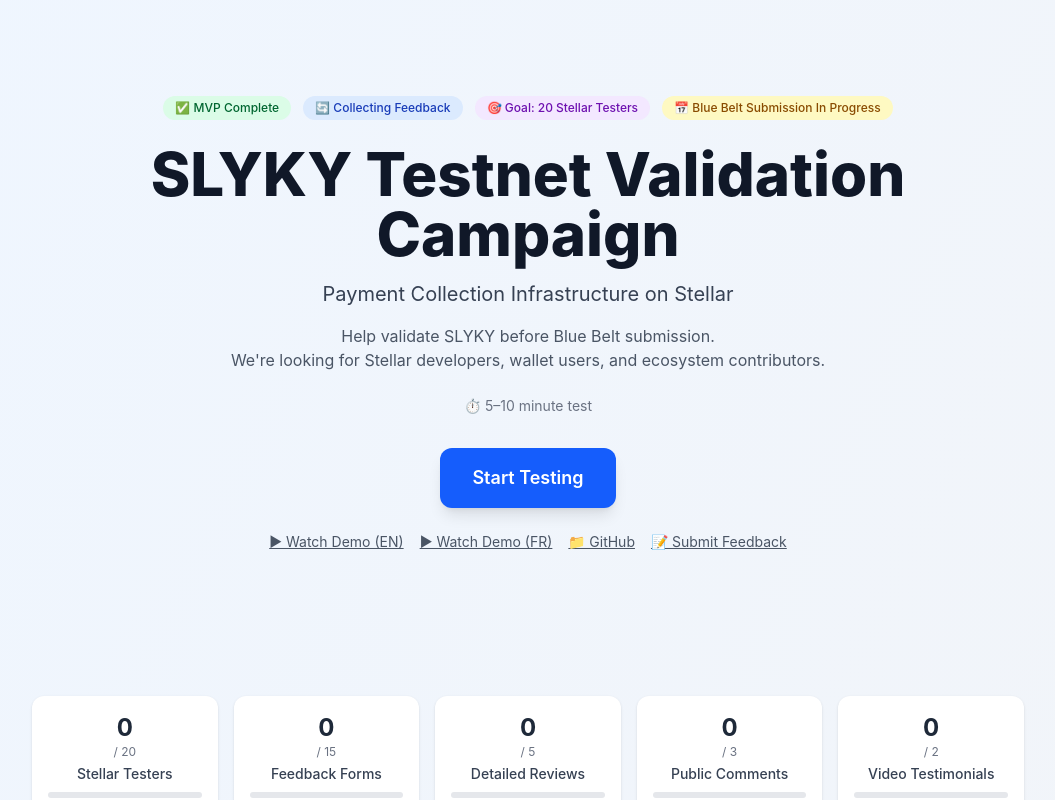
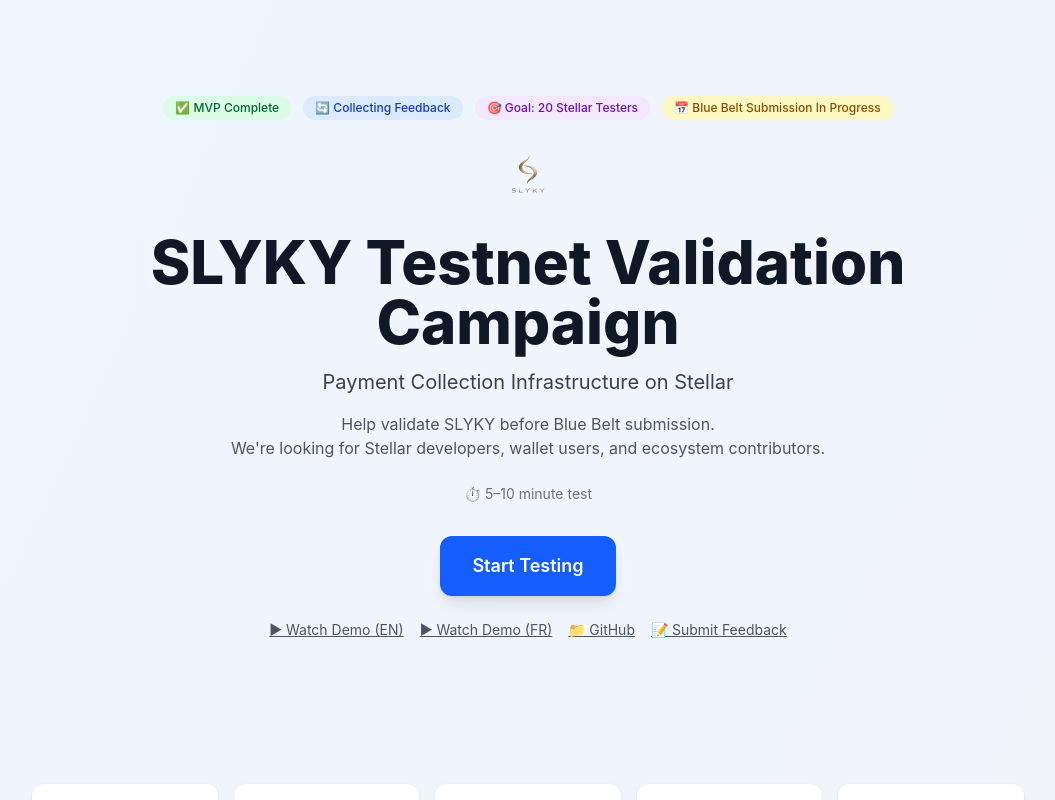
Before and after one commit to HabibX/slyky, a React (Vite) app in the folder frontend/checkout/: page / in a window 1280 px wide. Shown: the top 800 px of the page, without its empty margins (112-1167 px from the left). Built offline with nearby package versions, Linux system fonts and the light colour scheme; no server answers.

Commit message:
feat: integrate SLYKY logo across landing, dashboard, checkout and favicon

```diff
--- a/frontend/checkout/src/App.tsx
+++ b/frontend/checkout/src/App.tsx
@@ -109,6 +109,9 @@
             </span>
           </div>
 
+          <div className="flex justify-center mb-6">
+            <img src="/logo.png" alt="SLYKY Logo" className="w-16 h-16" />
+          </div>
           <h1 className="text-4xl sm:text-5xl md:text-6xl font-extrabold text-gray-900 mb-4">
             SLYKY Testnet Validation Campaign
           </h1>
@@ -302,6 +305,9 @@
   return (
     <div className="min-h-screen bg-gray-100 flex items-center justify-center">
       <div className="bg-white p-8 rounded-2xl shadow-xl max-w-md w-full text-center">
+        <div className="flex justify-center mb-2">
+          <img src="/logo.png" alt="SLYKY" className="w-10 h-10" />
+        </div>
         <h1 className="text-2xl font-bold mb-2">Slyky Checkout</h1>
         <p className="text-gray-500 mb-6">Send your payment to the address below</p>
 
--- a/frontend/checkout/src/Dashboard.tsx
+++ b/frontend/checkout/src/Dashboard.tsx
@@ -123,6 +123,7 @@
   return (
     <div className="min-h-screen bg-gray-100 p-4 sm:p-6">
       <div className="max-w-4xl mx-auto">
+        <img src="/logo.png" alt="SLYKY" className="w-8 h-8" />
         <h1 className="text-3xl font-bold mb-6">Payment History</h1>
 
         {/* Create Payment Section */}
```
